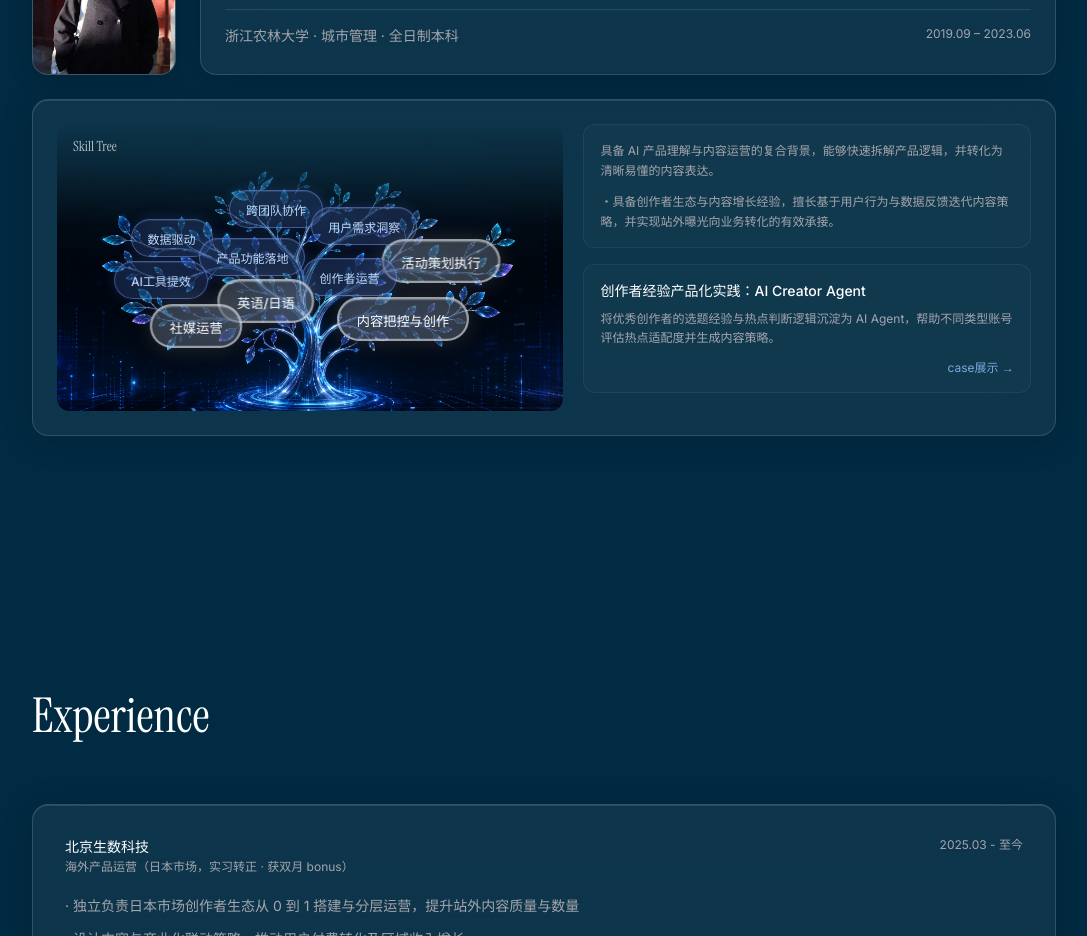
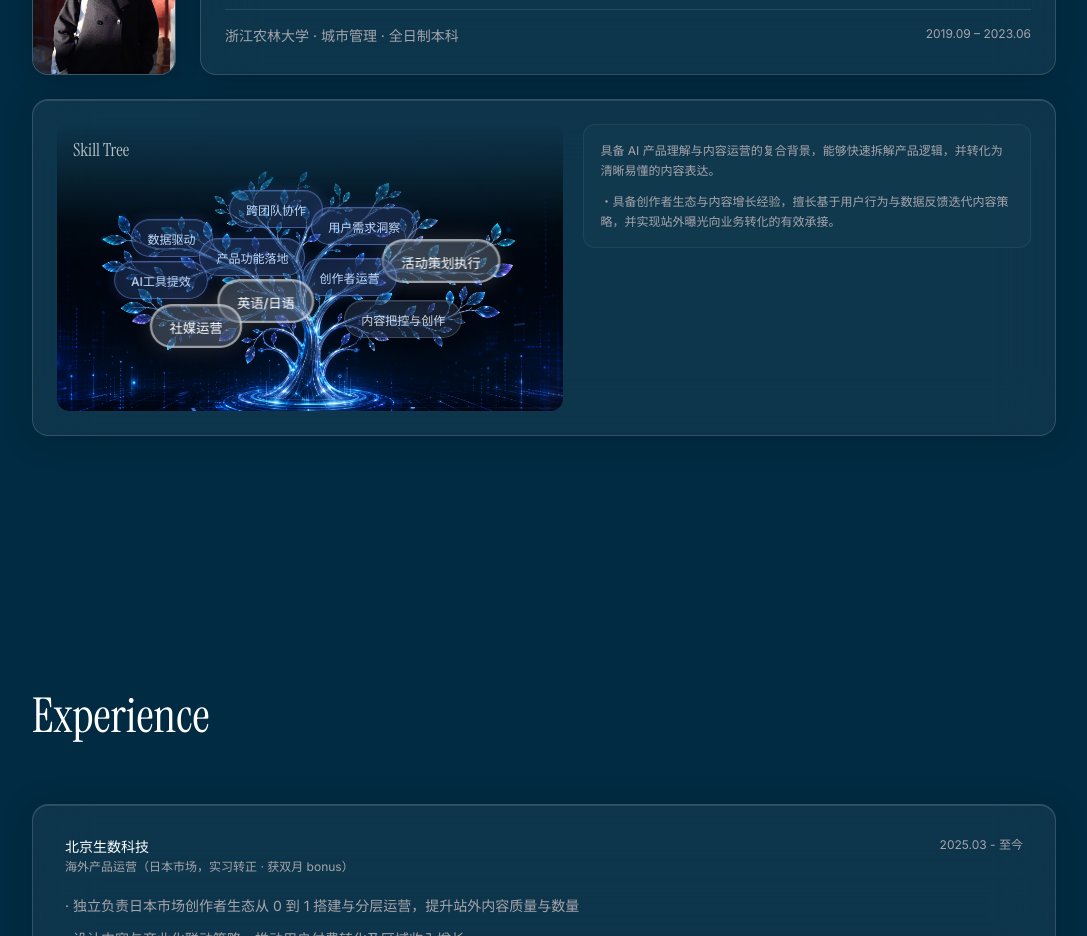
Before and after one commit to morinooto013/lsypersonal-space, a React (Vite) app: page / in a window 1280 px wide. Shown: the part 1140-2076 px from the top of the page, without its empty margins (96-1183 px from the left). Built offline with nearby package versions, Linux system fonts and the light colour scheme.

Commit message:
fix: AI Creator Agent shows with 用户需求洞察 group, 内容把控与创作 highlights with 创作者运营, Skill Tree title larger

```diff
--- a/src/components/About.tsx
+++ b/src/components/About.tsx
@@ -37,9 +37,14 @@ const detailGroups: Record<string, SkillDetail> = {
     desc: '围绕提升海外官号内容曝光效率与自然流量转化，搭建社媒矩阵号体系，构建"官号内容放大 + 矩阵号趋势响应 + AI内容生产"的协同机制：官号内容由矩阵号同步扩散放大，同时矩阵号基于账号定位进行热点追踪与爆款视频复刻，提升整体传播覆盖。\n在内容生产侧，结合Claude Code进行视频内容批量生成，并通过优化提示词与Skill结构，提升视频与不同账号的适配度与采纳率，实现规模化内容生产下的质量稳定性提升。',
     result: '实现日均100+条视频内容规模化生产，显著提升内容采纳率与分发效率，提升海外官号内容曝光与传播效果。',
   },
+  '内容把控与创作': {
+    title: '创作者分层运营与爆款内容增长策略设计',
+    desc: '基于不同阶段创作者的诉求和对平台的价值分层运营，在新模型宣发期间筛选7位核心创作者进行1对1内容制作指导，围绕产品能力设计差异化内容表达（效果展示、对比测评等），提升内容传播潜力。\n通过集中发布策略放大示范内容效应，触发平台自然流量推荐；同步设计投稿激励机制，并联动商业化策略提供年包折扣，提升转化效率。',
+    result: '站外曝光提升300%，收入提升200%，日本市场单日收入突破$10k，超过多个主要市场，实现全自然流量驱动的内容增长与商业转化放大。',
+  },
 }
 
-const linkToWork = ['内容把控与创作', '英语/日语']
+const linkToWork = ['英语/日语']
 
 export default function About() {
   const [activeDetail, setActiveDetail] = useState<SkillDetail | null>(null)
@@ -128,7 +133,7 @@ export default function About() {
             <div className="relative w-full lg:w-[52%] shrink-0">
               {/* Skill Tree title */}
               <h3
-                className="absolute top-3 left-4 z-10 text-foreground/70 text-sm font-normal"
+                className="absolute top-3 left-4 z-10 text-foreground/70 text-lg font-normal"
                 style={{ fontFamily: "'Instrument Serif', serif" }}
               >
                 Skill Tree
@@ -191,8 +196,9 @@ export default function About() {
                 </div>
               )}
 
-              {/* AI Creator Agent card */}
-              <div className="rounded-xl p-4 mt-4" style={{ background: 'rgba(255,255,255,0.02)', border: '1px solid rgba(255,255,255,0.06)' }}>
+              {/* AI Creator Agent card - shows with 用户需求洞察 group */}
+              {activeDetail?.title === '基于用户反馈推动AI创作功能上线' && (
+                <div className="rounded-xl p-4 mt-4 animate-fade-rise" style={{ background: 'rgba(255,255,255,0.02)', border: '1px solid rgba(255,255,255,0.06)' }}>
                   <h4 className="text-foreground text-sm font-medium mb-2 leading-snug">
                     创作者经验产品化实践：AI Creator Agent
                   </h4>
@@ -210,6 +216,7 @@ export default function About() {
                     </a>
                   </div>
                 </div>
+              )}
             </div>
           </div>
         </div>
```
Lines whose indentation alone changed are shown as unchanged.
